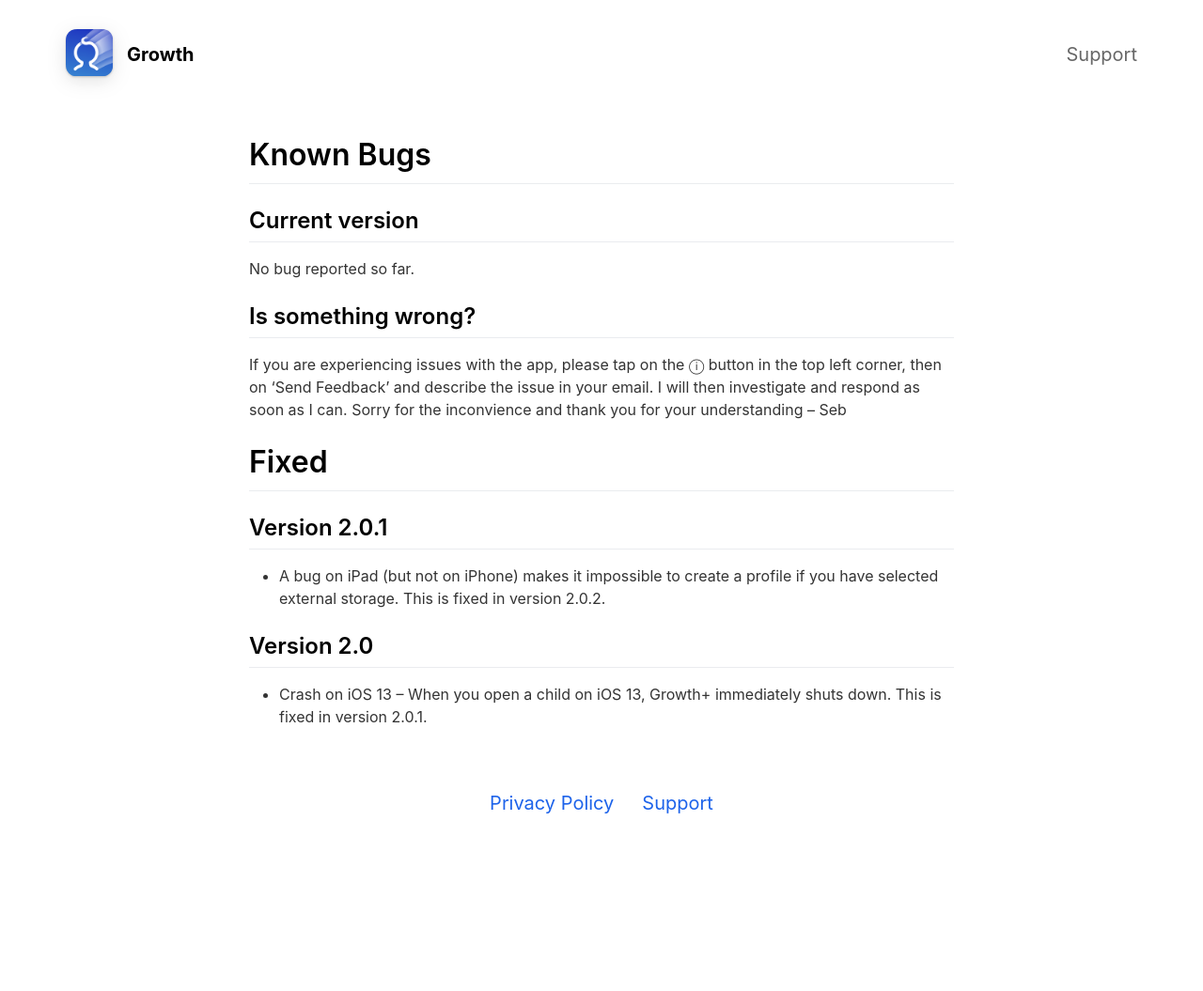
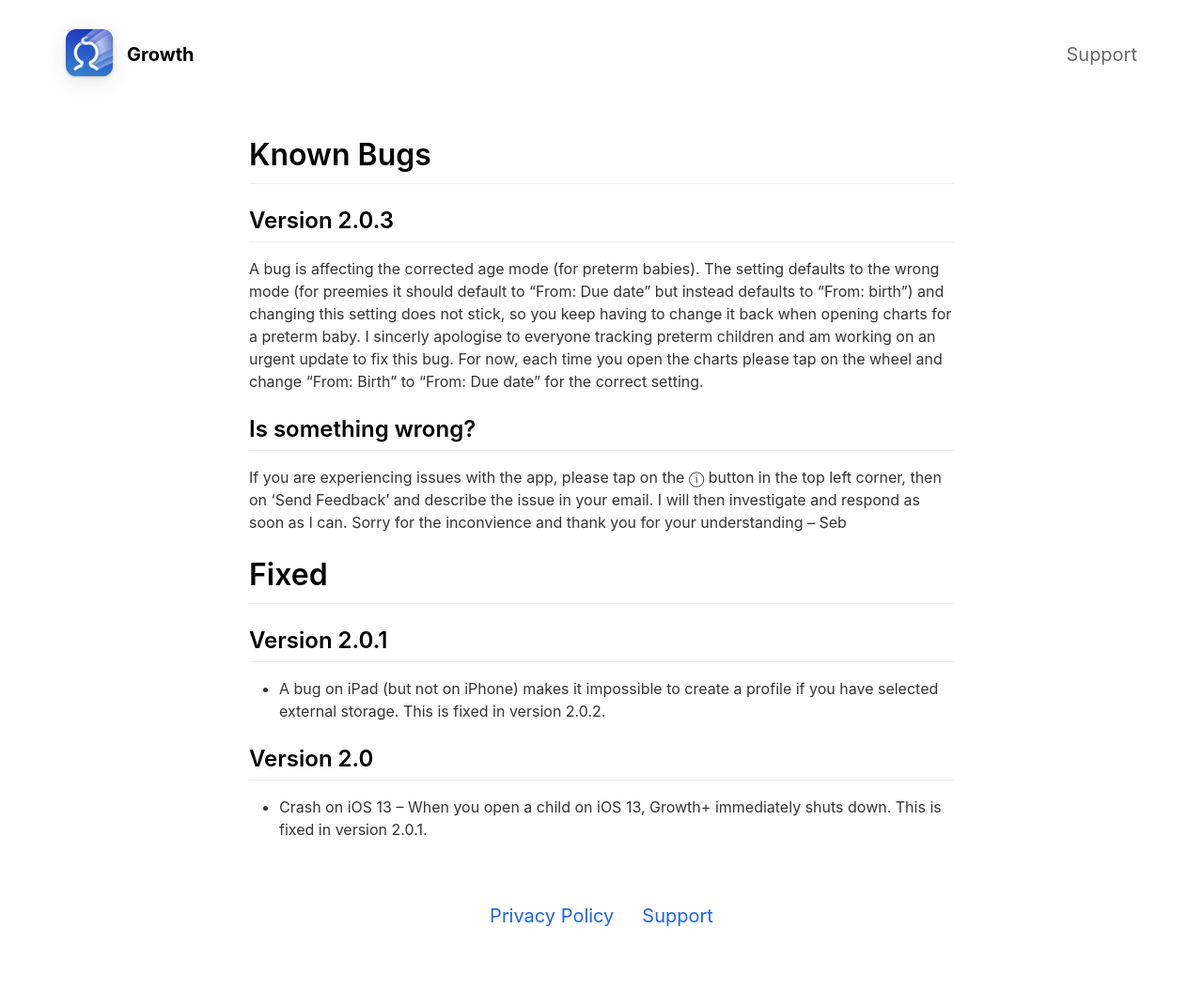
Before and after one commit to Clafou/growthchart.app, a Jekyll site: the page built from _pages/bugs.md, in a window 1280 px wide. Shown: the whole page at 94% size. Built offline with Jekyll 4.4.1, drawn with Linux system fonts in a browser that asks for light colours; nearby versions of some CDN libraries; before the commit the page ends 935 px from its top, so only the background shows below that.

Commit message:
Added info about bug in 2.0.3 for corrected age switch

```diff
--- a/_pages/bugs.md
+++ b/_pages/bugs.md
@@ -7,9 +7,9 @@ include_in_footer: false
 
 # Known Bugs
 
-## Current version
+## Version 2.0.3
 
-No bug reported so far.
+A bug is affecting the corrected age mode (for preterm babies). The setting defaults to the wrong mode (for preemies it should default to "From: Due date" but instead defaults to "From: birth") and changing this setting does not stick, so you keep having to change it back when opening charts for a preterm baby. I sincerly apologise to everyone tracking preterm children and am working on an urgent update to fix this bug. For now, each time you open the charts please tap on the wheel and change "From: Birth" to "From: Due date" for the correct setting.
 
 ## Is something wrong?
 
```
